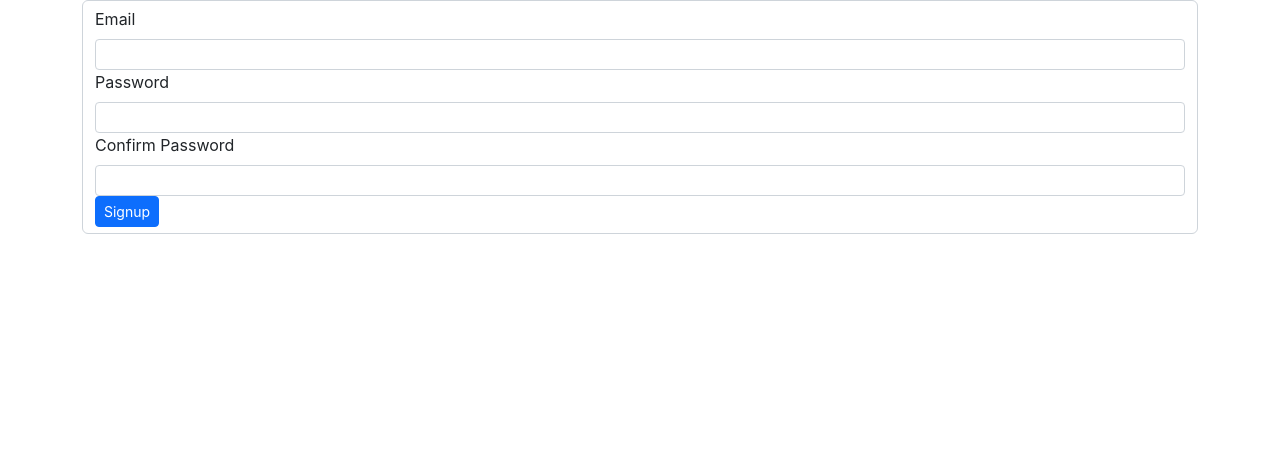
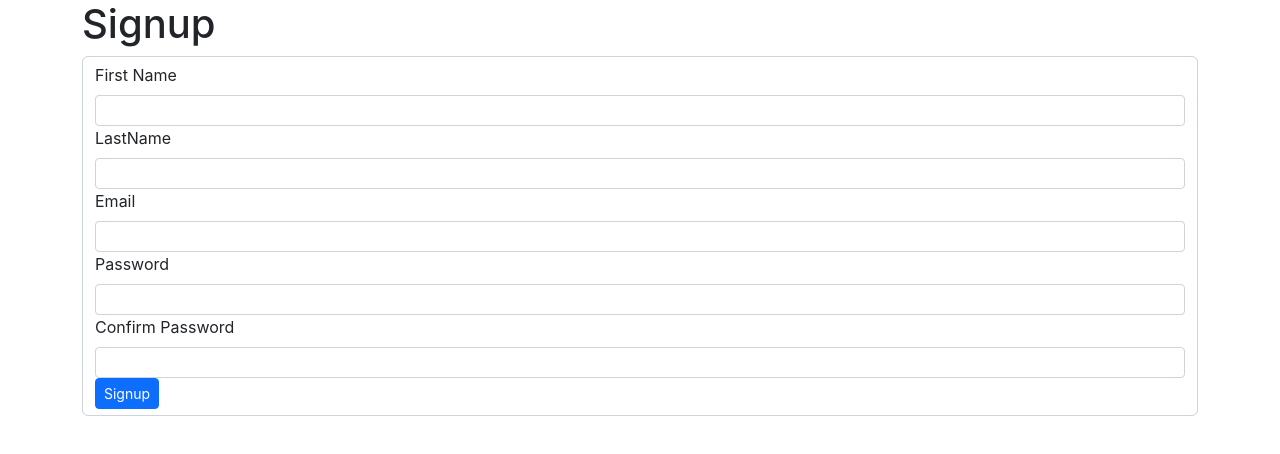
Before and after one commit to rolias4031/fit-sourcer, a Next.js app: page /signup in a window 1280 px wide. Shown: the top 454 px of the page. Built offline with nearby package versions, Linux system fonts and the light colour scheme.

Commit message:
prog on Signup

```diff
--- /dev/null
+++ b/components/auth/container/SignupContainer.jsx
@@ -0,0 +1,15 @@
+import React, { useCallback } from 'react';
+import SignupForm from '../presentation/SignupForm';
+
+function SignupContainer() {
+  const signupHandler = useCallback(async (refs) => {
+    const {
+      email, pw, confirm, firstName, lastName,
+    } = refs;
+    console.log(email, pw, confirm, firstName, lastName);
+  });
+
+  return <SignupForm signupHandler={signupHandler} />;
+}
+
+export default SignupContainer;
--- a/components/auth/presentation/SignupForm.jsx
+++ b/components/auth/presentation/SignupForm.jsx
@@ -1,19 +1,47 @@
-import React from 'react';
-import TextInput from './TextInput';
+import React, { useRef } from 'react';
+import PropTypes from 'prop-types';
+import TextInputRef from './TextInputRef';
 import BootstrapContainer from '../../structure/BootstrapContainer';
 import SubmitButton from './SubmitButton';
+import Header from '../../display/Header';
 
-export default function SignupForm() {
+function SignupForm({ signupHandler }) {
+  const emailRef = useRef();
+  const pwRef = useRef();
+  const confirmRef = useRef();
+  const firstNameRef = useRef();
+  const lastNameRef = useRef();
+  function handler(event) {
+    event.preventDefault();
+    // client side validation (not empty, passwords match)
+    const refs = {
+      email: emailRef.current.value,
+      pw: pwRef.current.value,
+      confirm: confirmRef.current.value,
+      firstName: firstNameRef.current.value,
+      lastName: lastNameRef.current.value,
+    };
+    signupHandler(refs);
+  }
   return (
     <BootstrapContainer
-      config={{ contClass: 'container', rowClass: 'row', colClass: 'col' }}
+      config={{ contClass: 'container', rowClass: 'row', colClass: 'col-12' }}
     >
-      <form className="form-control" action="">
-        <TextInput title="Email" />
-        <TextInput title="Password" />
-        <TextInput title="Confirm Password" />
+      <Header size={1} title="Signup" />
+      <form onSubmit={handler} className="form-control" action="">
+        <TextInputRef ref={firstNameRef} title="First Name" />
+        <TextInputRef ref={lastNameRef} title="LastName" />
+        <TextInputRef ref={emailRef} title="Email" />
+        <TextInputRef ref={pwRef} title="Password" />
+        <TextInputRef ref={confirmRef} title="Confirm Password" />
         <SubmitButton btnName="Signup" />
       </form>
     </BootstrapContainer>
   );
 }
+
+SignupForm.propTypes = {
+  signupHandler: PropTypes.func.isRequired,
+};
+
+export default SignupForm;
--- a/components/auth/presentation/TextInput.jsx
+++ /dev/null
@@ -1,17 +0,0 @@
-import React from 'react';
-import PropTypes from 'prop-types';
-
-function TextInput({ title }) {
-  return (
-    <>
-      <label className="form-label" htmlFor={title}>{title}</label>
-      <input className="form-control form-control-sm" type="text" name={title} />
-    </>
-  );
-}
-
-TextInput.propTypes = {
-  title: PropTypes.string.isRequired,
-};
-
-export default TextInput;
--- /dev/null
+++ b/components/auth/presentation/TextInputRef.jsx
@@ -0,0 +1,27 @@
+/* eslint-disable arrow-body-style */
+
+// built for ref use, not state. Perhaps built another TextInput component for state.
+import React, { forwardRef } from 'react';
+import PropTypes from 'prop-types';
+
+const TextInputRef = forwardRef(({ title }, ref) => {
+  return (
+    <>
+      <label className="form-label" htmlFor={title}>
+        {title}
+      </label>
+      <input
+        ref={ref}
+        className="form-control form-control-sm"
+        type="text"
+        name={title}
+      />
+    </>
+  );
+});
+
+TextInputRef.propTypes = {
+  title: PropTypes.string.isRequired,
+};
+
+export default TextInputRef;
--- /dev/null
+++ b/components/display/Header.jsx
@@ -0,0 +1,28 @@
+/* eslint-disable no-unused-vars */
+import React from 'react';
+import PropTypes from 'prop-types';
+
+function Header({ size, title }) {
+  let header;
+  switch (size) {
+    case size === 1:
+      header = <h1>{title}</h1>;
+      break;
+    case size === 2:
+      header = <h2>{title}</h2>;
+      break;
+    case size === 3:
+      header = <h3>{title}</h3>;
+      break;
+    default:
+      header = <h1>{title}</h1>;
+  }
+  return header;
+}
+
+Header.propTypes = {
+  size: PropTypes.number.isRequired,
+  title: PropTypes.string.isRequired,
+};
+
+export default Header;
--- /dev/null
+++ b/pages/api/auth/signup.js
@@ -0,0 +1,4 @@
+export default async function handler(req, res) {
+  console.log(req.body);
+  res.status(200).json({ message: 'success' });
+}
--- a/pages/index.jsx
+++ b/pages/index.jsx
@@ -1,11 +1,11 @@
 import React from 'react';
 import Link from 'next/link';
-import Header from '../components/Header';
+import Header from '../components/display/Header';
 
 export default function Home() {
   return (
     <>
-      <Header />
+      <Header size={1} title="Home" />
       <Link href="/signup">Signup</Link>
     </>
   );
--- a/pages/signup.jsx
+++ b/pages/signup.jsx
@@ -1,8 +1,8 @@
 import React from 'react';
-import SignupForm from '../components/auth/presentation/SignupForm';
+import SignupContainer from '../components/auth/container/SignupContainer';
 
 export default function Signup() {
   return (
-    <SignupForm />
+    <SignupContainer />
   );
 }
```
Also changed, not shown: components/Header.jsx (deleted, +0 -10 lines).
